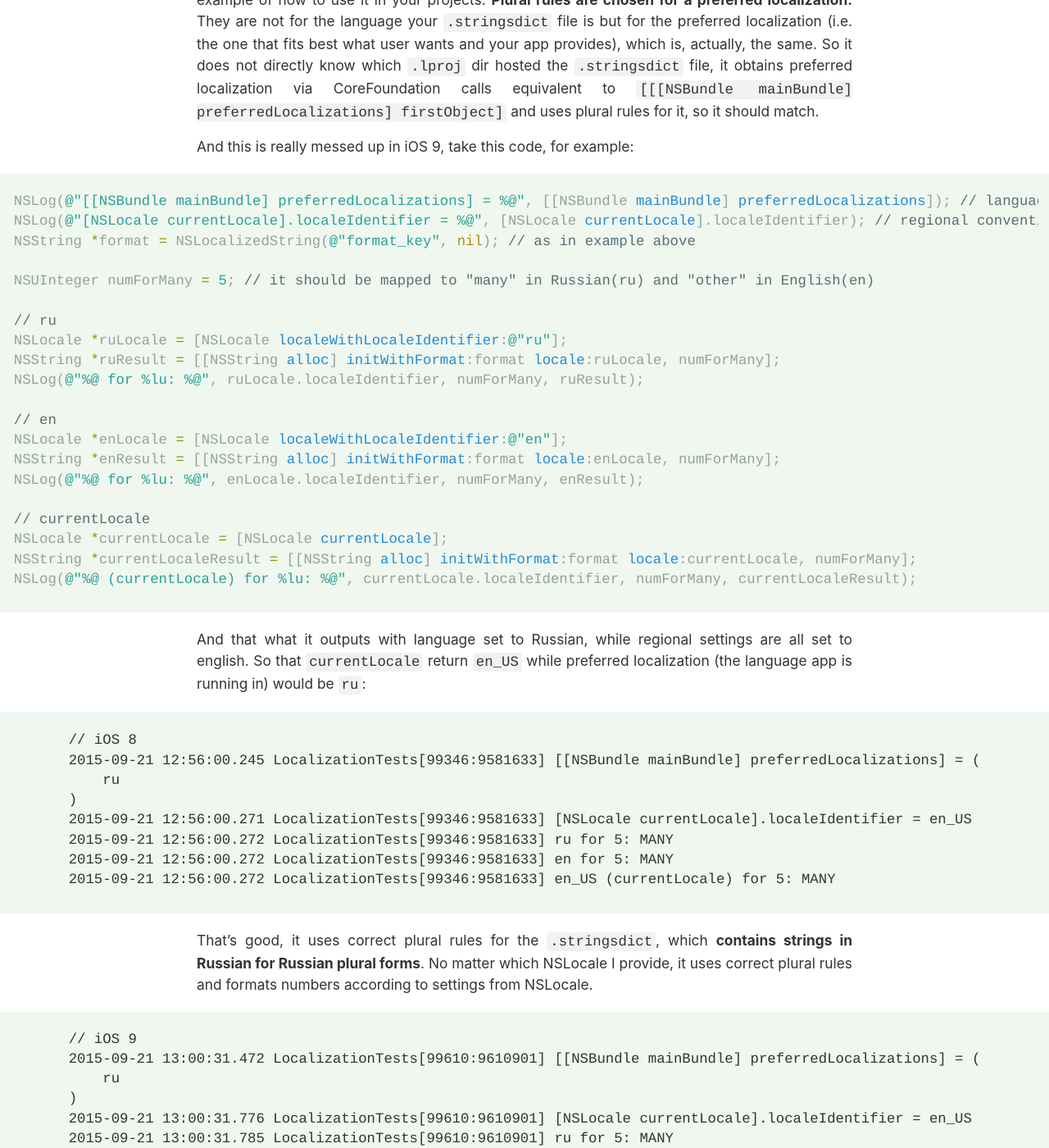
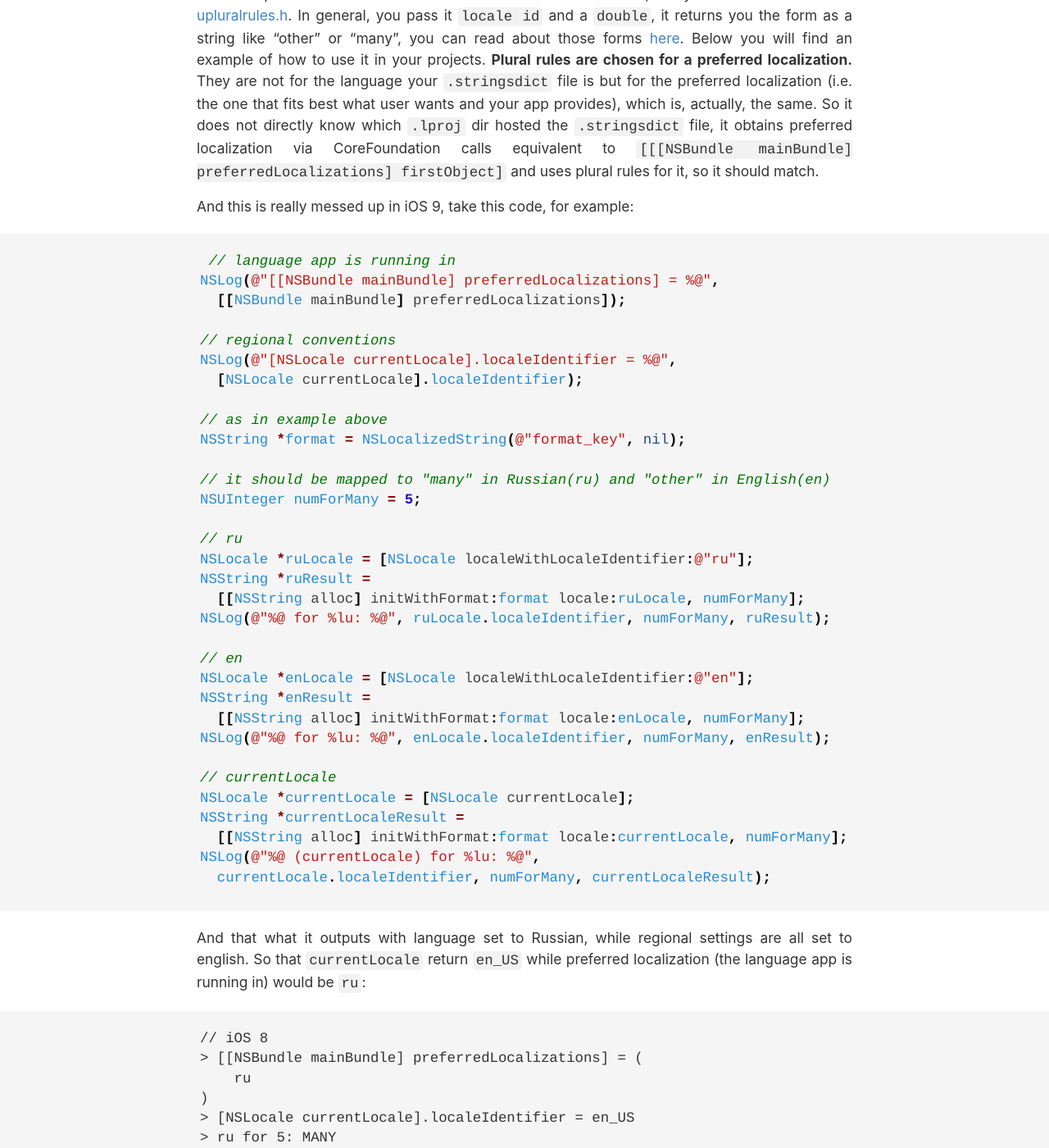
Before and after one commit to maniak-dobrii/maniak-dobrii.github.io, a Jekyll site: the page built from _posts/2015-9-22-understanding-ios-internationalization.md, in a window 1280 px wide and 1400 px high, scrolled down 9739 px. Shown: the whole window at 82% size. Built offline with Jekyll 4.4.1, drawn with Linux system fonts in a browser that asks for light colours; comment, search, counter and statistics services are not loaded; some of the changed text lies outside the part shown.

Commit message:
Updated code highlight colors, updated code in articles (where necessary) so that it takes less horisontal space

````diff
--- a/_posts/2015-9-22-understanding-ios-internationalization.md
+++ b/_posts/2015-9-22-understanding-ios-internationalization.md
@@ -116,9 +116,10 @@ NSLocale *locale = [NSLocale currentLocale];
 NSString *format = @"Number of items: %zd";
 NSInteger numberOfItems = 42;
 
- NSString *string = [[NSString alloc] initWithFormat:format locale:locale, numberOfItems];
+NSString *string =
+  [[NSString alloc] initWithFormat:format locale:locale, numberOfItems];
 
- NSLog(@"string = '%@' for locale %@", string locale.localeIdentifier);
+NSLog(@"string = '%@' for locale %@", string, locale.localeIdentifier);
 ```
 
 I wondered about how does it transform from NSInteger to NSString and inserts it instead of the format specifier, so I digged in with [Hopper](http://hopperapp.com/) and got that it uses `CFNumberFormatter`. It uses core foundation's `CFNumberFormatter` in `__CFStringFormatLocalizedNumber` called from `___CFStringAppendFormatCore`. This means you can't change formatter or configure it somehow (only via format specifier configuration like `"%.6f"`). You actually can cheat and format number yourself, but it gets tricky with pluralization, see corresponding section below for details.
@@ -169,7 +170,9 @@ So, you might think that `NSLocalizedString` takes `42`, goes through the `.stri
 Ok, I'll rewrite this (and this will still work):
 
 ``` objc
-NSString *format = NSLocalizedString(@"format_key", nil); // no 42 anywhere in parameters
+// no 42 anywhere in parameters
+NSString *format = NSLocalizedString(@"format_key", nil);
+
 [NSString localizedStringWithFormat:format, 42];
 ```
 
@@ -212,60 +215,79 @@ And this is really messed up in iOS 9, take this code, for example:
 
 <!-- language: lang-objc -->
 ``` objc
-NSLog(@"[[NSBundle mainBundle] preferredLocalizations] = %@", [[NSBundle mainBundle] preferredLocalizations]); // language app is running in
-NSLog(@"[NSLocale currentLocale].localeIdentifier = %@", [NSLocale currentLocale].localeIdentifier); // regional conventions
-NSString *format = NSLocalizedString(@"format_key", nil); // as in example above
+ // language app is running in
+NSLog(@"[[NSBundle mainBundle] preferredLocalizations] = %@",
+  [[NSBundle mainBundle] preferredLocalizations]);
 
-NSUInteger numForMany = 5; // it should be mapped to "many" in Russian(ru) and "other" in English(en)
+// regional conventions
+NSLog(@"[NSLocale currentLocale].localeIdentifier = %@",
+  [NSLocale currentLocale].localeIdentifier);
+
+// as in example above
+NSString *format = NSLocalizedString(@"format_key", nil);
+
+// it should be mapped to "many" in Russian(ru) and "other" in English(en)
+NSUInteger numForMany = 5;
 
 // ru
 NSLocale *ruLocale = [NSLocale localeWithLocaleIdentifier:@"ru"];
-NSString *ruResult = [[NSString alloc] initWithFormat:format locale:ruLocale, numForMany];
+NSString *ruResult =
+  [[NSString alloc] initWithFormat:format locale:ruLocale, numForMany];
 NSLog(@"%@ for %lu: %@", ruLocale.localeIdentifier, numForMany, ruResult);
 
 // en
 NSLocale *enLocale = [NSLocale localeWithLocaleIdentifier:@"en"];
-NSString *enResult = [[NSString alloc] initWithFormat:format locale:enLocale, numForMany];
+NSString *enResult =
+  [[NSString alloc] initWithFormat:format locale:enLocale, numForMany];
 NSLog(@"%@ for %lu: %@", enLocale.localeIdentifier, numForMany, enResult);
 
 // currentLocale
 NSLocale *currentLocale = [NSLocale currentLocale];
-NSString *currentLocaleResult = [[NSString alloc] initWithFormat:format locale:currentLocale, numForMany];
-NSLog(@"%@ (currentLocale) for %lu: %@", currentLocale.localeIdentifier, numForMany, currentLocaleResult);
+NSString *currentLocaleResult =
+  [[NSString alloc] initWithFormat:format locale:currentLocale, numForMany];
+NSLog(@"%@ (currentLocale) for %lu: %@",
+  currentLocale.localeIdentifier, numForMany, currentLocaleResult);
 ```
 
 And that what it outputs with language set to Russian, while regional settings are all set to english. So that `currentLocale` return `en_US` while preferred localization (the language app is running in) would be `ru`:
 
 ```
 // iOS 8
-2015-09-21 12:56:00.245 LocalizationTests[99346:9581633] [[NSBundle mainBundle] preferredLocalizations] = (
+> [[NSBundle mainBundle] preferredLocalizations] = (
     ru
 )
-2015-09-21 12:56:00.271 LocalizationTests[99346:9581633] [NSLocale currentLocale].localeIdentifier = en_US
-2015-09-21 12:56:00.272 LocalizationTests[99346:9581633] ru for 5: MANY
-2015-09-21 12:56:00.272 LocalizationTests[99346:9581633] en for 5: MANY
-2015-09-21 12:56:00.272 LocalizationTests[99346:9581633] en_US (currentLocale) for 5: MANY
+> [NSLocale currentLocale].localeIdentifier = en_US
+> ru for 5: MANY
+> en for 5: MANY
+> en_US (currentLocale) for 5: MANY
 ```
 
 That's good, it uses correct plural rules for the `.stringsdict`, which **contains strings in Russian for Russian plural forms**. No matter which NSLocale I provide, it uses correct plural rules and formats numbers according to settings from NSLocale.
 
 ```
 // iOS 9
-2015-09-21 13:00:31.472 LocalizationTests[99610:9610901] [[NSBundle mainBundle] preferredLocalizations] = (
+> [[NSBundle mainBundle] preferredLocalizations] = (
     ru
 )
-2015-09-21 13:00:31.776 LocalizationTests[99610:9610901] [NSLocale currentLocale].localeIdentifier = en_US
-2015-09-21 13:00:31.785 LocalizationTests[99610:9610901] ru for 5: MANY
-2015-09-21 13:00:31.785 LocalizationTests[99610:9610901] en for 5: OTHER
-2015-09-21 13:00:31.785 LocalizationTests[99610:9610901] en_US (currentLocale) for 5: OTHER
+> [NSLocale currentLocale].localeIdentifier = en_US
+> ru for 5: MANY
+> en for 5: OTHER
+> en_US (currentLocale) for 5: OTHER
 ```
 
 You see? In iOS 9 it uses given locale to get plural rules for! It would use different plural rules depending on given NSLocale instance while loading the same resource in a single language. At first, WTF? It breaks the concept of two different settings - language and regional conventions. At second it breaks existing codebases. So, if you compile against iOS SDK 9.0+ and user sets different region you'll end up with wrong text. So now, to fix that you can instead of `currentLocale` supply locale based on preferred language:
 
 <!-- language: lang-objc -->
 ``` objc
-NSLocale *prefferedLanguageLocale = [NSLocale localeWithLocaleIdentifier:[[[NSBundle mainBundle] preferredLocalizations] firstObject]];
-NSString *result = [[NSString alloc] initWithFormat:format locale:prefferedLanguageLocale, numForMany];
+NSString *preferredLanguage =
+  [[[NSBundle mainBundle] preferredLocalizations] firstObject];
+
+NSLocale *preferedLanguageLocale =
+  [NSLocale localeWithLocaleIdentifier:preferredLanguage];
+
+NSString *result =
+  [[NSString alloc] initWithFormat:format
+                            locale:prefferedLanguageLocale, numForMany];
 ```
 
 Note, that you're not using `currentLocale`, thus, even though you'll get correct plural rules, you won't obey to user's regional preferences. You could try to to workaround this by composing locale using components (like @calendar=gregorian), ask everything you could from `currentLocale` and inject it as components to `prefferedLanguageLocale`, but I'm not sure that could even work and you won't miss something. I've submitted [rdar://22804555](rdar://22804555) about that.
@@ -277,10 +299,15 @@ While I was digging CoreFoundation with [Hopper](http://hopperapp.com/) I found
 
 <!-- language: lang-objc -->
 ``` objc
-NSString *format = NSLocalizedString... // __NSLocalizedString from .stringsdict
-NSDictionary *configuration = [format valueForKey:@"config"]; // __NSLocalizedString.config
+// __NSLocalizedString from .stringsdict
+NSString *format = NSLocalizedString...
+// __NSLocalizedString.config
+NSDictionary *configuration = [format valueForKey:@"config"];
 NSMutableDictionary *mutableConfig = [configuration mutableCopy];
-[mutableConfig setObject:[NSLocale localeWithLocaleIdentifier:@"en_US"] forKey:@"NSStringFormatLocaleKey"]; // force plural rules locale
+
+// force plural rules locale
+[mutableConfig setObject:[NSLocale localeWithLocaleIdentifier:@"en_US"]
+                  forKey:@"NSStringFormatLocaleKey"];
 [format setValue:mutableConfig forKey:@"config"];
 ```
 
@@ -373,9 +400,11 @@ Localized.strings
 ...
 /* First error text */
 "Error occurred"="Error occurred";
+      ^
 
 /* Second error text */
-"Error occurred"="Error occurred"; /* -- nope, you can't have two identical keys in the same file */
+"Error occurred"="Error occurred";
+      ^ nope, you can't have two identical keys in the same file
 ```
 
 You'll rather have to use tables, i.e. store parts of strings in different files (which I really suggest to do, but not for the case), or, something else, maybe in code.
@@ -413,7 +442,9 @@ Use them. Really, they are crucial. They provide the most context you actually c
 ``` objc
 // never do that, localizers won't understand what's that about
 // you won't remember what was that about in a month
-label.text = NSLocalizedString(@"Text in my language", nil); // where are the comments?
+
+// where are the comments?
+label.text = NSLocalizedString(@"Text in my language", nil);
 ```
 
 It's not about whether use them or not, but about what to supply. The rule of thumb for me is to provide all the information needed for localizers to understand what that string is about by only using the `.strings` file itself. That means that localizers should be able to translate your strings having only the .strings files you provide, they even might not have the app. And this really happens, often localizers are just only given the strings files to translate.
@@ -456,7 +487,8 @@ NSUInteger number = 42;
 NSString *format = NSLocalizedString(@"custom_format", nil);
 
 // spell out number formatter uses language from locale
-NSString *preferredLanguage = [[[NSBundle mainBundle] preferredLocalizations] firstObject];
+NSString *preferredLanguage =
+  [[[NSBundle mainBundle] preferredLocalizations] firstObject];
 NSLocale *locale = [NSLocale localeWithLocaleIdentifier:preferredLanguage];
 
 // configuring number formatter
--- a/_sass/_highlights.scss
+++ b/_sass/_highlights.scss
@@ -1,6 +1,6 @@
 
 .highlight {
-  background-color: #eff7ef;
+  background-color: #f5f5f5;
   margin: 20px 0 20px 0;
   overflow: auto;
 
@@ -54,71 +54,72 @@ code {
 }
 
 
-.highlight .c { color: #586E75 } /* Comment */
-.highlight .err { color: #93A1A1 } /* Error */
-.highlight .g { color: #93A1A1 } /* Generic */
-.highlight .k { color: #859900 } /* Keyword */
-.highlight .l { color: #93A1A1 } /* Literal */
-.highlight .n { color: #93A1A1 } /* Name */
-.highlight .o { color: #859900 } /* Operator */
-.highlight .x { color: #CB4B16 } /* Other */
-.highlight .p { color: #93A1A1 } /* Punctuation */
-.highlight .cm { color: #586E75 } /* Comment.Multiline */
-.highlight .cp { color: #859900 } /* Comment.Preproc */
-.highlight .c1 { color: #586E75 } /* Comment.Single */
-.highlight .cs { color: #859900 } /* Comment.Special */
-.highlight .gd { color: #2AA198 } /* Generic.Deleted */
-.highlight .ge { color: #93A1A1; font-style: italic } /* Generic.Emph */
-.highlight .gr { color: #DC322F } /* Generic.Error */
-.highlight .gh { color: #CB4B16 } /* Generic.Heading */
-.highlight .gi { color: #859900 } /* Generic.Inserted */
-.highlight .go { color: #93A1A1 } /* Generic.Output */
-.highlight .gp { color: #93A1A1 } /* Generic.Prompt */
-.highlight .gs { color: #93A1A1; font-weight: bold } /* Generic.Strong */
-.highlight .gu { color: #CB4B16 } /* Generic.Subheading */
-.highlight .gt { color: #93A1A1 } /* Generic.Traceback */
-.highlight .kc { color: #CB4B16 } /* Keyword.Constant */
-.highlight .kd { color: #268BD2 } /* Keyword.Declaration */
-.highlight .kn { color: #859900 } /* Keyword.Namespace */
-.highlight .kp { color: #859900 } /* Keyword.Pseudo */
-.highlight .kr { color: #268BD2 } /* Keyword.Reserved */
-.highlight .kt { color: #DC322F } /* Keyword.Type */
-.highlight .ld { color: #93A1A1 } /* Literal.Date */
-.highlight .m { color: #2AA198 } /* Literal.Number */
-.highlight .s { color: #2AA198 } /* Literal.String */
-.highlight .na { color: #93A1A1 } /* Name.Attribute */
-.highlight .nb { color: #B58900 } /* Name.Builtin */
-.highlight .nc { color: #268BD2 } /* Name.Class */
-.highlight .no { color: #CB4B16 } /* Name.Constant */
-.highlight .nd { color: #268BD2 } /* Name.Decorator */
-.highlight .ni { color: #CB4B16 } /* Name.Entity */
-.highlight .ne { color: #CB4B16 } /* Name.Exception */
-.highlight .nf { color: #268BD2 } /* Name.Function */
-.highlight .nl { color: #93A1A1 } /* Name.Label */
-.highlight .nn { color: #93A1A1 } /* Name.Namespace */
-.highlight .nx { color: #555 } /* Name.Other */
-.highlight .py { color: #93A1A1 } /* Name.Property */
-.highlight .nt { color: #268BD2 } /* Name.Tag */
-.highlight .nv { color: #268BD2 } /* Name.Variable */
-.highlight .ow { color: #859900 } /* Operator.Word */
-.highlight .w { color: #93A1A1 } /* Text.Whitespace */
-.highlight .mf { color: #2AA198 } /* Literal.Number.Float */
-.highlight .mh { color: #2AA198 } /* Literal.Number.Hex */
-.highlight .mi { color: #2AA198 } /* Literal.Number.Integer */
-.highlight .mo { color: #2AA198 } /* Literal.Number.Oct */
-.highlight .sb { color: #586E75 } /* Literal.String.Backtick */
-.highlight .sc { color: #2AA198 } /* Literal.String.Char */
-.highlight .sd { color: #93A1A1 } /* Literal.String.Doc */
-.highlight .s2 { color: #2AA198 } /* Literal.String.Double */
-.highlight .se { color: #CB4B16 } /* Literal.String.Escape */
-.highlight .sh { color: #93A1A1 } /* Literal.String.Heredoc */
-.highlight .si { color: #2AA198 } /* Literal.String.Interpol */
-.highlight .sx { color: #2AA198 } /* Literal.String.Other */
-.highlight .sr { color: #DC322F } /* Literal.String.Regex */
-.highlight .s1 { color: #2AA198 } /* Literal.String.Single */
-.highlight .ss { color: #2AA198 } /* Literal.String.Symbol */
-.highlight .bp { color: #268BD2 } /* Name.Builtin.Pseudo */
-.highlight .vc { color: #268BD2 } /* Name.Variable.Class */
-.highlight .vg { color: #268BD2 } /* Name.Variable.Global */
-.highlight .vi { color: #268BD2 } /* Name.Variable.Instance */
-.highlight .il { color: #2AA198 } /* Literal.Number.Integer.Long */
+.highlight .hll { background-color: #ffffcc }
+.highlight .c { color: #007400; font-style: italic } /* Comment */
+.highlight .err { color: #a40000; border: 1px solid #ef2929 } /* Error */
+.highlight .g { color: #000000 } /* Generic */
+.highlight .k { color: #204a87; font-weight: bold } /* Keyword */
+.highlight .l { color: #000000 } /* Literal */
+.highlight .n { color: #268BD2 } /* Name */  /*   4f4fe4 was good    */
+.highlight .o { color: #800000; font-weight: bold } /* Operator */
+.highlight .x { color: #000000 } /* Other */
+.highlight .p { color: #000000; font-weight: bold } /* Punctuation */
+.highlight .cm { color: #007400; font-style: italic } /* Comment.Multiline */
+.highlight .cp { color: #007400; font-style: italic } /* Comment.Preproc */
+.highlight .c1 { color: #007400; font-style: italic } /* Comment.Single */
+.highlight .cs { color: #007400; font-style: italic } /* Comment.Special */
+.highlight .gd { color: #a40000 } /* Generic.Deleted */
+.highlight .ge { color: #000000; font-style: italic } /* Generic.Emph */
+.highlight .gr { color: #ef2929 } /* Generic.Error */
+.highlight .gh { color: #000080; font-weight: bold } /* Generic.Heading */
+.highlight .gi { color: #00A000 } /* Generic.Inserted */
+.highlight .go { color: #000000; font-style: italic } /* Generic.Output */
+.highlight .gp { color: #8f5902 } /* Generic.Prompt */
+.highlight .gs { color: #000000; font-weight: bold } /* Generic.Strong */
+.highlight .gu { color: #800080; font-weight: bold } /* Generic.Subheading */
+.highlight .gt { color: #a40000; font-weight: bold } /* Generic.Traceback */
+.highlight .kc { color: #204a87; font-weight: bold } /* Keyword.Constant */
+.highlight .kd { color: #204a87; font-weight: bold } /* Keyword.Declaration */
+.highlight .kn { color: #204a87; font-weight: bold } /* Keyword.Namespace */
+.highlight .kp { color: #204a87; font-weight: bold } /* Keyword.Pseudo */
+.highlight .kr { color: #204a87; font-weight: bold } /* Keyword.Reserved */
+.highlight .kt { color: #204a87; font-weight: bold } /* Keyword.Type */
+.highlight .ld { color: #000000 } /* Literal.Date */
+.highlight .m { color: #0000cf; font-weight: bold } /* Literal.Number */
+.highlight .s { color: #C41A16 } /* Literal.String */
+.highlight .na { color: #c4a000 } /* Name.Attribute */
+.highlight .nb { color: #204a87 } /* Name.Builtin */
+.highlight .nc { color: #000000 } /* Name.Class */
+.highlight .no { color: #000000 } /* Name.Constant */
+.highlight .nd { color: #5c35cc; font-weight: bold } /* Name.Decorator */
+.highlight .ni { color: #ce5c00 } /* Name.Entity */
+.highlight .ne { color: #cc0000; font-weight: bold } /* Name.Exception */
+.highlight .nf { color: #404040 } /* Name.Function */
+.highlight .nl { color: #f57900 } /* Name.Label */
+.highlight .nn { color: #000000 } /* Name.Namespace */
+.highlight .nx { color: #000000 } /* Name.Other */
+.highlight .py { color: #000000 } /* Name.Property */
+.highlight .nt { color: #268BD2; } /* Name.Tag */
+.highlight .nv { color: #000000 } /* Name.Variable */
+.highlight .ow { color: #204a87; font-weight: bold } /* Operator.Word */
+.highlight .w { color: #f8f8f8; text-decoration: underline } /* Text.Whitespace */
+.highlight .mf { color: #1C00CF; font-weight: bold } /* Literal.Number.Float */
+.highlight .mh { color: #1C00CF; font-weight: bold } /* Literal.Number.Hex */
+.highlight .mi { color: #1C00CF; font-weight: bold } /* Literal.Number.Integer */
+.highlight .mo { color: #1C00CF; font-weight: bold } /* Literal.Number.Oct */
+.highlight .sb { color: #4e9a06 } /* Literal.String.Backtick */
+.highlight .sc { color: #4e9a06 } /* Literal.String.Char */
+.highlight .sd { color: #8f5902; font-style: italic } /* Literal.String.Doc */
+.highlight .s2 { color: #4e9a06 } /* Literal.String.Double */
+.highlight .se { color: #4e9a06 } /* Literal.String.Escape */
+.highlight .sh { color: #4e9a06 } /* Literal.String.Heredoc */
+.highlight .si { color: #4e9a06 } /* Literal.String.Interpol */
+.highlight .sx { color: #4e9a06 } /* Literal.String.Other */
+.highlight .sr { color: #4e9a06 } /* Literal.String.Regex */
+.highlight .s1 { color: #4e9a06 } /* Literal.String.Single */
+.highlight .ss { color: #4e9a06 } /* Literal.String.Symbol */
+.highlight .bp { color: #3465a4 } /* Name.Builtin.Pseudo */
+.highlight .vc { color: #000000 } /* Name.Variable.Class */
+.highlight .vg { color: #000000 } /* Name.Variable.Global */
+.highlight .vi { color: #000000 } /* Name.Variable.Instance */
+.highlight .il { color: #0000cf; font-weight: bold } /* Literal.Number.Integer.Long */
````
Also changed, not shown: _posts/2015-10-01-preferred-languages-and-ios9.md (+5 -2 lines).
